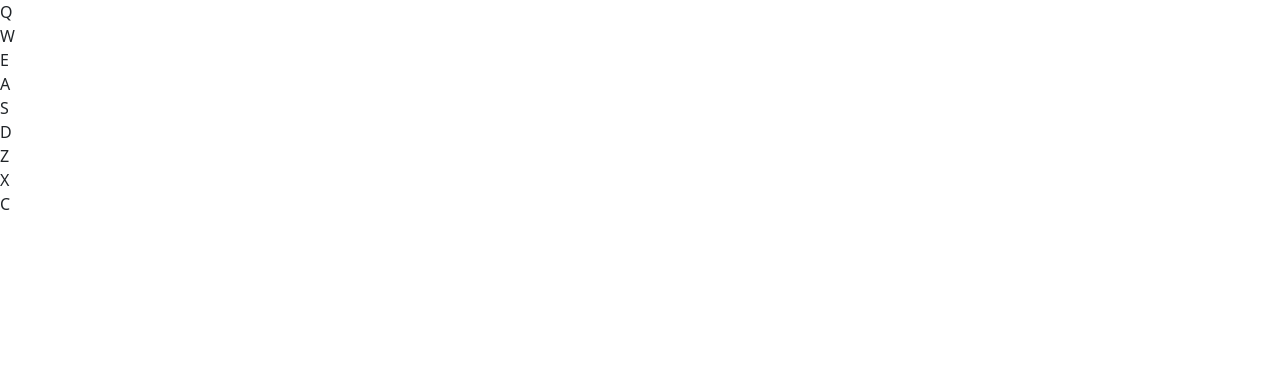
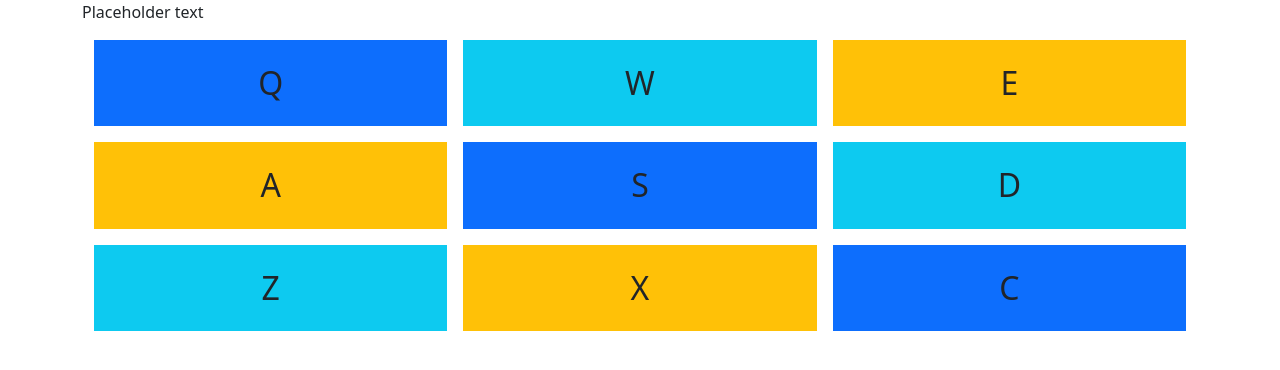
Before and after one commit to hannah-robinson/drum-machine, a website: page index.html in a window 1280 px wide. Drawn offline with nearby package versions, Linux system fonts and the light colour scheme.

Commit message:
Add drum pad layout

```diff
--- a/index.html
+++ b/index.html
@@ -15,18 +15,41 @@
   <link rel="stylesheet" href="css/style.css">
 </head>
 <body>
-  <main id="drum-machine">
+  <main id="drum-machine" class="container">
     <div id="display">
+      <p>Placeholder text</p>
     </div>
-    <div class="drum-pad">Q</div>
-    <div class="drum-pad">W</div>
-    <div class="drum-pad">E</div>
-    <div class="drum-pad">A</div>
-    <div class="drum-pad">S</div>
-    <div class="drum-pad">D</div>
-    <div class="drum-pad">Z</div>
-    <div class="drum-pad">X</div>
-    <div class="drum-pad">C</div>
+    <div class="container">
+      <div class="row gy-2 gx-3 row-cols-3">
+        <div class="col">
+          <div class="drum-pad bg-primary text-center py-4 h2">Q</div>
+        </div>
+        <div class="col">
+          <div class="drum-pad bg-info text-center py-4 h2">W</div>
+        </div>
+        <div class="col">
+          <div class="drum-pad bg-warning text-center py-4 h2">E</div>
+        </div>
+        <div class="col">
+          <div class="drum-pad bg-warning text-center py-4 h2">A</div>
+        </div>
+        <div class="col">
+          <div class="drum-pad bg-primary text-center py-4 h2">S</div>
+        </div>
+        <div class="col">
+          <div class="drum-pad bg-info text-center py-4 h2">D</div>
+        </div>
+        <div class="col">
+          <div class="drum-pad bg-info text-center py-4 h2">Z</div>
+        </div>
+        <div class="col">
+          <div class="drum-pad bg-warning text-center py-4 h2">X</div>
+        </div>
+        <div class="col">
+          <div class="drum-pad bg-primary text-center py-4 h2">C</div>
+        </div>
+      </div>
+    </div>
   </main>
 
   <!-- Script -->
```
